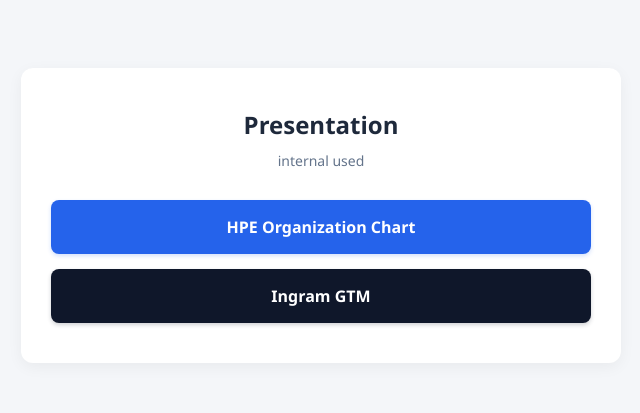
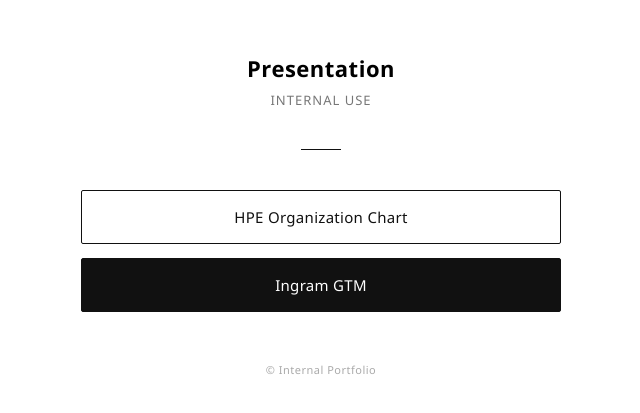
Before and after one commit to asawamanasak/BDM, a plain HTML site: page index.html in a window 1280 px wide. Shown: the part 185-598 px from the top of the page, without its empty margins (319-959 px from the left). Drawn offline with Linux system fonts and the light colour scheme.

Commit message:
Add files via upload

```diff
--- a/index.html
+++ b/index.html
@@ -12,8 +12,8 @@
             font-family: 'Segoe UI', Tahoma, Geneva, Verdana, sans-serif;
         }
         body {
-            background-color: #f4f6f9;
-            color: #333;
+            background-color: #ffffff;
+            color: #111111;
             display: flex;
             flex-direction: column;
             align-items: center;
@@ -22,61 +22,75 @@
             padding: 20px;
         }
         .container {
-            max-width: 600px;
+            max-width: 480px;
             width: 100%;
-            background: white;
-            padding: 40px 30px;
-            border-radius: 12px;
-            box-shadow: 0 4px 15px rgba(0, 0, 0, 0.05);
             text-align: center;
         }
         h1 {
-            font-size: 24px;
-            color: #1e293b;
-            margin-bottom: 10px;
+            font-size: 22px;
+            font-weight: 600;
+            color: #000000;
+            letter-spacing: 0.5px;
+            margin-bottom: 8px;
         }
         p {
-            font-size: 14px;
-            color: #64748b;
-            margin-bottom: 30px;
+            font-size: 13px;
+            color: #777777;
+            text-transform: uppercase;
+            letter-spacing: 1px;
+            margin-bottom: 40px;
+        }
+        .divider {
+            width: 40px;
+            height: 1px;
+            background-color: #111111;
+            margin: 0 auto 40px auto;
         }
         .button-list {
             display: flex;
             flex-direction: column;
-            gap: 15px;
+            gap: 14px;
         }
         .btn {
             display: block;
             padding: 16px 20px;
-            background-color: #2563eb;
-            color: white;
+            background-color: #ffffff;
+            color: #111111;
             text-decoration: none;
-            font-size: 16px;
-            font-weight: 600;
-            border-radius: 8px;
+            font-size: 15px;
+            font-weight: 500;
+            border: 1px solid #111111;
+            border-radius: 2px;
             transition: all 0.2s ease-in-out;
-            box-shadow: 0 2px 4px rgba(37, 99, 235, 0.2);
+            letter-spacing: 0.3px;
         }
         .btn:hover {
-            background-color: #1d4ed8;
-            transform: translateY(-2px);
-            box-shadow: 0 4px 8px rgba(37, 99, 235, 0.3);
+            background-color: #111111;
+            color: #ffffff;
         }
+        /* ปุ่มที่สองใช้พื้นดำตั้งแต่แรก เพื่อคุมโทนแบบ minimal (ไม่ใช้สี) */
         .btn-secondary {
-            background-color: #0f172a;
-            box-shadow: 0 2px 4px rgba(15, 23, 42, 0.2);
+            background-color: #111111;
+            color: #ffffff;
+            border: 1px solid #111111;
         }
         .btn-secondary:hover {
-            background-color: #1e293b;
-            box-shadow: 0 4px 8px rgba(15, 23, 42, 0.3);
+            background-color: #ffffff;
+            color: #111111;
+        }
+        footer {
+            margin-top: 50px;
+            font-size: 11px;
+            color: #aaaaaa;
+            letter-spacing: 0.5px;
         }
     </style>
 </head>
 <body>
-
     <div class="container">
         <h1>Presentation</h1>
-        <p>internal used</p>
+        <p>Internal Use</p>
+        <div class="divider"></div>
 
         <div class="button-list">
             <!-- ปุ่มกดไปยังสไลด์ตัวที่ 1 -->
@@ -89,7 +103,8 @@
                 Ingram GTM
             </a>
         </div>
+
+        <footer>© Internal Portfolio</footer>
     </div>
-
 </body>
 </html>
```
